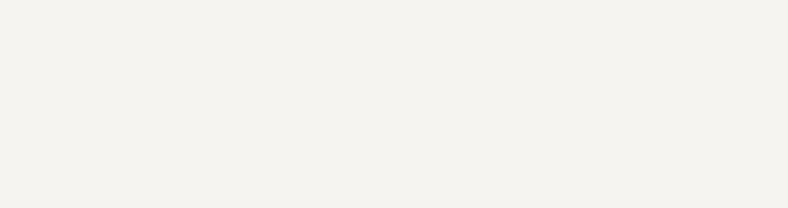
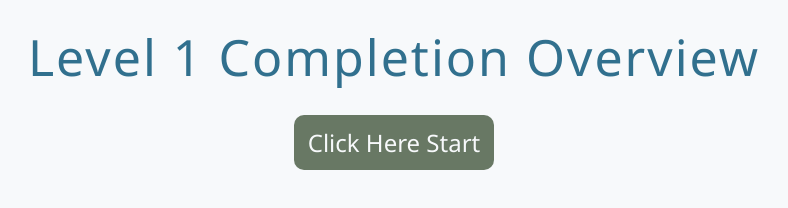
Before and after one commit to mobsapp/theweb, a plain HTML site: page sample.html in a window 1280 px wide. Shown: the whole page, without its empty margins (246-1034 px from the left). Drawn offline with nearby package versions, Linux system fonts and the light colour scheme.

Commit message:
Changed theme color

```diff
--- a/main.css
+++ b/main.css
@@ -1,49 +1,67 @@
 
 body{
-   background-color:#f5f4f0;
-font-size:20px;
-font-family: Gill Sans Extrabold, sans-serif;
+   background-color:#f7f9fb;
+ /*font-family: "Avant Garde", Avantgarde, "Century Gothic", CenturyGothic, AppleGothic, sans-serif;*/
+ /*font-family: "Goudy Old Style", Garamond, "Big Caslon", "Times New Roman", serif; font-size: 24px;*/
+ /*font-family: Copperplate, "Copperplate Gothic Light", fantasy;*/
+ font-family: "Book Antiqua", Palatino, "Palatino Linotype", "Palatino LT STD", Georgia, serif;
 text-align:center;
 }
 
  #titlepart{
-  align-items: center;
-		background: #fff;
-		height: 100px;
-		margin-top:0px;
+		top: 0;
 		left: 0;
-		top: 0;
 		width: 100%;
 		z-index: 10001;
 		box-shadow: 0 0 10px 0 rgba(255, 0, 0, 0.075);
 		text-align: center;
+height: 100px;
+			display: inline;
 
 }
-
-#titlepart h2{
-  color: #f6755e;
-			font-size: 2.5em;
+#titlepart h1{
+color: #31708e;
+			font-size: 50px;
 			letter-spacing: 2px;
 			text-decoration: none;
-  display:inline;
-
+			padding: 10px 0px;
 }
 
-div{
+#changename{
+	background-color: #687864;
+	border-radius: 10px;
+	width: 200px;
+	height: 35px;
+	padding: 10px 0px 10px 0px;
+	color: #f7f9fb;
+	text-align:center;
+	margin: auto;
+}
+
+#jsdiv{
+	box-sizing: content-box;
+}
+
+#showprofile{
 	display:none;
 	text-align:center;
 }
 
 h3{
+	color: #5085a5;
 	text-align:center;
-	font-family:Coronetscript, cursive;
 
 
 }
 h4{
-	color: #f6755e;
+	color: #687864;
 			font-size: 1.8em;
 }
+
+ul{
+	font-size: 25px;
+}
+
 #demo{
-	font-family:Coronetscript, cursive;
+	font-size:45px;
 }
```
